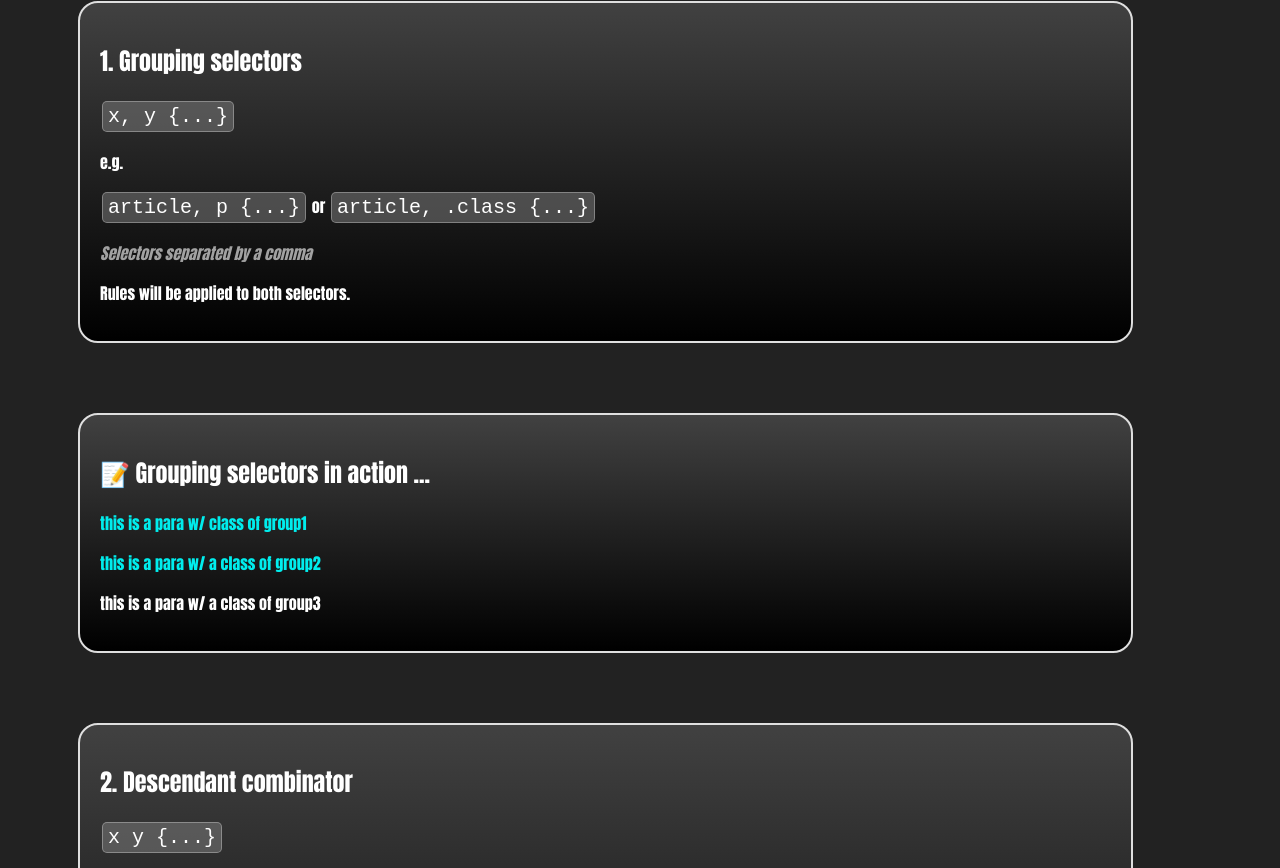
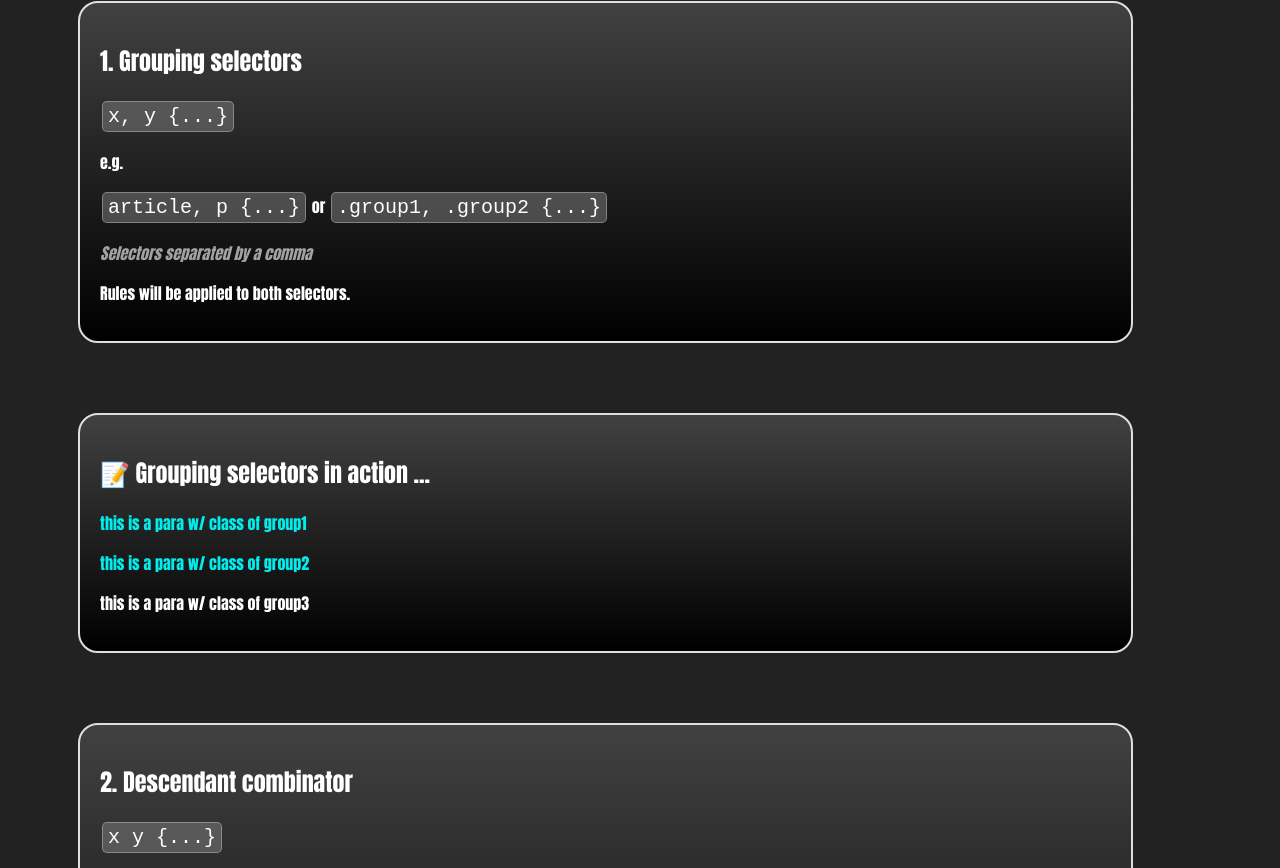
Before and after one commit to edinakurdi/combining-selectors, a plain HTML site: page index.html in a window 1280 px wide. Shown: the part 489-1357 px from the top of the page. Drawn offline with Linux system fonts and the light colour scheme.

Commit message:
Update index.html

```diff
--- a/index.html
+++ b/index.html
@@ -52,7 +52,7 @@
             <p> <code>x, y {...} </code></p>
             <p> e.g. </p>
             <p>
-                <code>article, p {...}</code> or <code>article, .class {...}</code></p>
+                <code>article, p {...}</code> or <code>.group1, .group2 {...}</code></p>
             <p class="description"> Selectors separated by a comma</p>
             <p> Rules will be applied to both selectors.  </p>
         </div>
@@ -60,8 +60,8 @@
         <div>
             <h2>📝 Grouping selectors in action ... </h2>
             <p class="group1">this is a para w/ class of group1</p>
-            <p class="group2">this is a para w/ a class of group2 </p>
-            <p class="group3">this is a para w/ a class of group3</p>
+            <p class="group2">this is a para w/ class of group2 </p>
+            <p class="group3">this is a para w/ class of group3</p>
 
         </div>
 
@@ -138,7 +138,7 @@
             <p> <code>q ~ samp {...}</code></p>
             <p class="description"> Selectors separated by a tilde</p>
             <p> Read from right to left.</p>
-            <p> In the example teh rule applied to every <code>samp</code> (sample computer output) element (could be multiple elements) that is placed after an <code>q</code> (quote) element. </p>
+            <p> In the example the rule applied to every <code>samp</code> (sample computer output) element (could be multiple elements) that is placed after a <code>q</code> (quote) element. </p>
 
         </div>
 
@@ -155,7 +155,7 @@
 
 
 
-        <!-- Adjacent sibling sibling combinator ================= -->
+        <!-- Adjacent sibling combinator ================= -->
 
         <div>
             <h2>Adjacent sibling combinator</h2>
@@ -174,7 +174,6 @@
             <small>small text 1 |</small>
             <small>small text 2</small>
         </div>
-
     </section>
 </body>
 </html>
```
